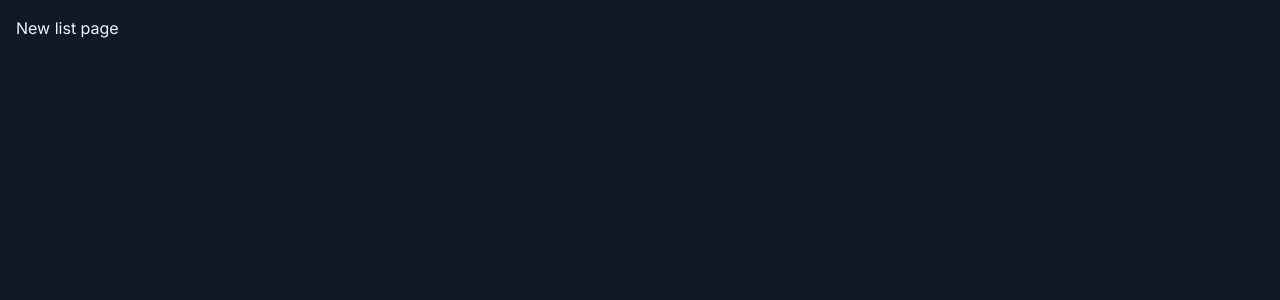
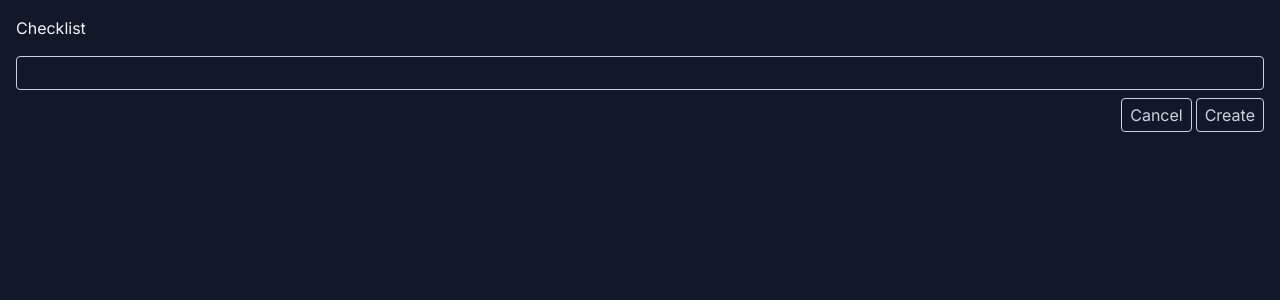
Before and after one commit to brandalx/nextjsprisma-checklist, a Next.js app: page /newlist in a window 1280 px wide. Shown: the top 300 px of the page. Built offline with nearby package versions, Linux system fonts and the light colour scheme.

Commit message:
feat: new list, form data. server actions enabled

```diff
--- a/next.config.js
+++ b/next.config.js
@@ -1,4 +1,8 @@
 /** @type {import('next').NextConfig} */
-const nextConfig = {}
+const nextConfig = {
+  experimental: {
+    serverActions: true,
+  },
+};
 
-module.exports = nextConfig
+module.exports = nextConfig;
--- a/src/app/newlist/page.tsx
+++ b/src/app/newlist/page.tsx
@@ -1,5 +1,42 @@
+import Link from "next/link";
 import React from "react";
 
+async function createTodo(data: FormData) {
+  "use server";
+
+  console.log("Server function test");
+}
+
 export default function Page() {
-  return <div>New list page</div>;
+  return (
+    <div>
+      <header className=" flex justify-between mb-4">
+        <h1>Checklist</h1>
+      </header>
+
+      <div>
+        <form action={createTodo} className="flex gap-2 flex-col">
+          <input
+            type="text"
+            name="title"
+            className="border border-slate-300 bg-transparent rounded px-2 py-1 outline-none focus-within:border-slate-100"
+          />
+          <div className="flex gap-1 justify-end">
+            <Link
+              className=" border border-slate-300 text-slate-300 px-2 py-1 rounded hover:bg-slate-700 focus-within:file:bg-slate-700 outline-none"
+              href="/"
+            >
+              Cancel
+            </Link>
+            <button
+              type="submit"
+              className=" border border-slate-300 text-slate-300 px-2 py-1 rounded hover:bg-slate-700 focus-within:file:bg-slate-700 outline-none"
+            >
+              Create
+            </button>
+          </div>
+        </form>
+      </div>
+    </div>
+  );
 }
```
